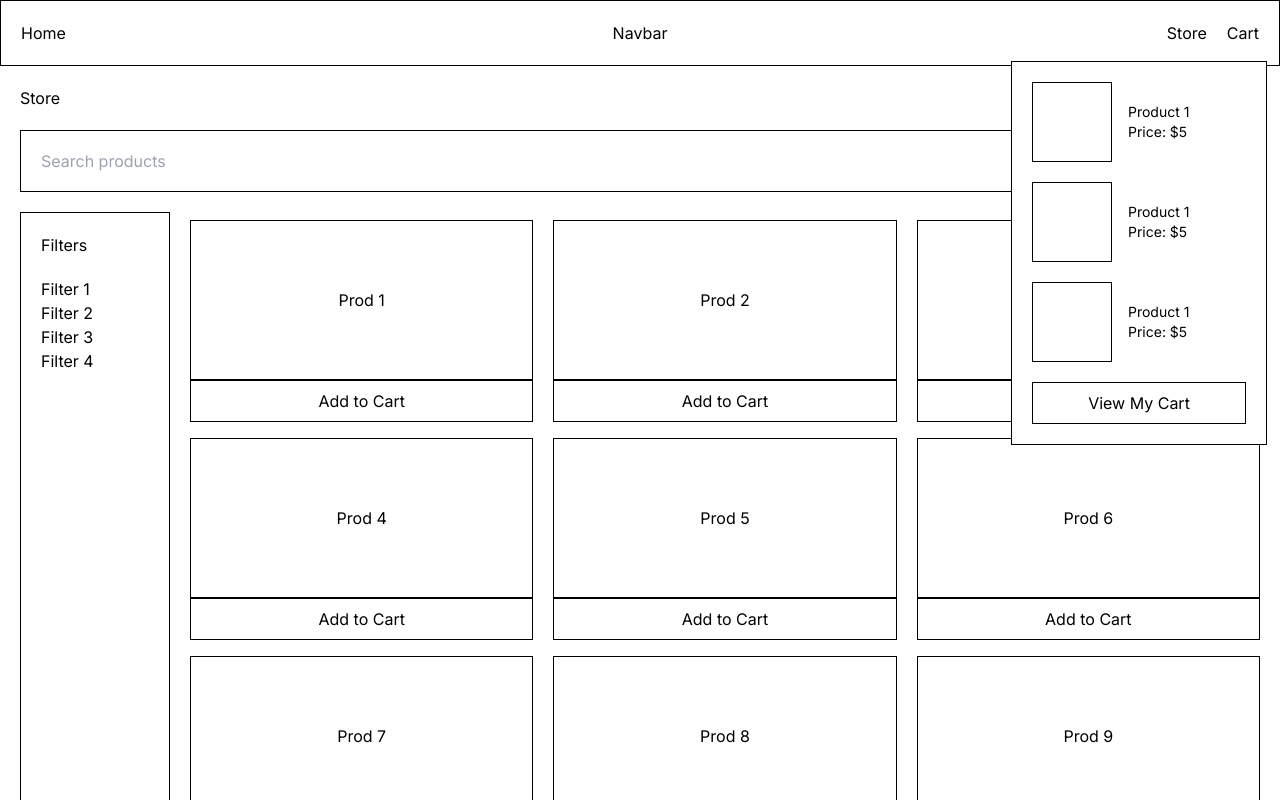
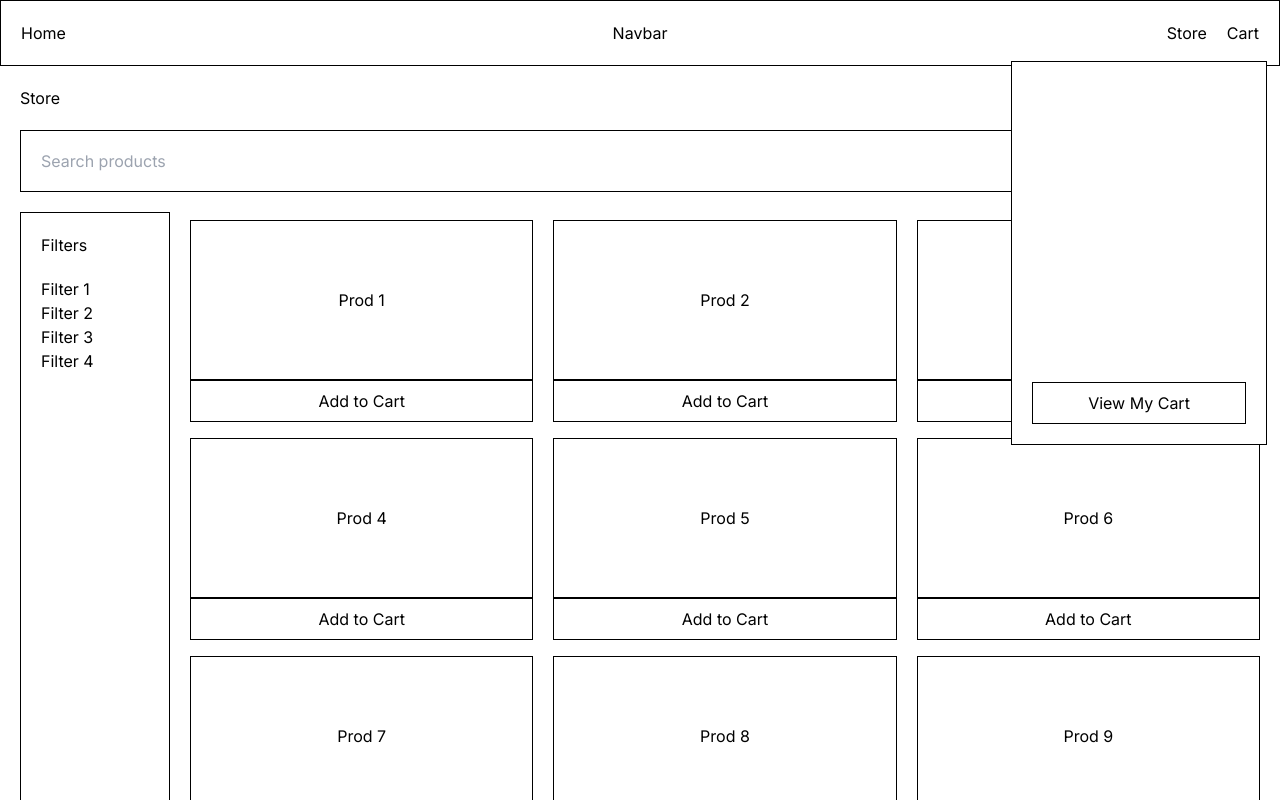
Before and after one commit to mldcmldc/e-commerce, a Next.js app: page /store in a window 1280 px wide. Both pictures are taken after a click on the button "Cart". Shown: the top 800 px of the page. Built offline with nearby package versions, Linux system fonts and the light colour scheme.

Commit message:
Added types and properties for addCart

```diff
--- a/app/components/molecule/cart.tsx
+++ b/app/components/molecule/cart.tsx
@@ -1,54 +1,40 @@
 "use client"
 
-import { useState } from "react";
+import { useCart } from "@/app/hooks/useCart"
+import { useState } from "react"
 
 function Cart() {
-  const [isOpen, setIsOpen] = useState(false);
+  const {
+    getCart: { data: cartItems }
+  } = useCart()
+  const [isOpen, setIsOpen] = useState(false)
 
-  return <div className="relative">
+  return (
+    <div className="relative">
       <button onClick={() => setIsOpen(prevState => !prevState)}>Cart</button>
 
-    {isOpen ? <div className="absolute -right-2 z-50 flex flex-col bg-white mt-4 w-64 h-96 p-5 border border-black">
+      {isOpen ? (
+        <div className="absolute -right-2 z-50 flex flex-col bg-white mt-4 w-64 h-96 p-5 border border-black">
           <div className="flex flex-col gap-y-5 h-72 overflow-y-auto">
-        <div className="flex space-x-4">
+            {cartItems &&
+              cartItems.map(item => (
+                <div className="flex space-x-4" key={item.id}>
                   <div className="h-20 w-20 border border-black" />
                   <div className="flex flex-col justify-center">
-            <p className="text-sm">Product 1</p>
-            <p className="text-sm">Price: $5</p>
+                    <p className="text-sm">{item.name}</p>
+                    <p className="text-sm">Qty: {item.quantity}</p>
+                    <p className="text-sm">Price: {item.price}</p>
                   </div>
                 </div>
-        <div className="flex space-x-4">
-          <div className="h-20 w-20 border border-black" />
-          <div className="flex flex-col justify-center">
-            <p className="text-sm">Product 1</p>
-            <p className="text-sm">Price: $5</p>
+              ))}
           </div>
+          <button className="text-center mt-auto py-2 border border-black">
+            View My Cart
+          </button>
         </div>
-        <div className="flex space-x-4">
-          <div className="h-20 w-20 border border-black" />
-          <div className="flex flex-col justify-center">
-            <p className="text-sm">Product 1</p>
-            <p className="text-sm">Price: $5</p>
+      ) : null}
     </div>
-        </div>
-        <div className="flex space-x-4">
-          <div className="h-20 w-20 border border-black" />
-          <div className="flex flex-col justify-center">
-            <p className="text-sm">Product 1</p>
-            <p className="text-sm">Price: $5</p>
-          </div>
-        </div>
-        <div className="flex space-x-4">
-          <div className="h-20 w-20 border border-black" />
-          <div className="flex flex-col justify-center">
-            <p className="text-sm">Product 1</p>
-            <p className="text-sm">Price: $5</p>
-          </div>
-        </div>
-      </div>
-      <button className="text-center mt-auto py-2 border border-black">View My Cart</button>
-    </div> : null}
-  </div>
+  )
 }
 
-export default Cart;
+export default Cart
--- a/app/components/molecule/product-card.tsx
+++ b/app/components/molecule/product-card.tsx
@@ -13,6 +13,8 @@ function ProductCard(props: ProductCardProps) {
     addCart: { mutate: addToCart }
   } = useCart()
 
+  const randomNumber = () => Math.ceil(Math.random()) * 1000;
+
   return (
     <div className="flex flex-col py-2">
       <div className="w-full h-40 flex justify-center items-center border border-black">
@@ -21,7 +23,7 @@ function ProductCard(props: ProductCardProps) {
       <button
         className="border border-black px-4 py-2"
         onClick={() =>
-          addToCart({ id: Math.ceil(Math.random() * 1000), quantity: 1 })
+          addToCart({ id: randomNumber(), quantity: 1, name: `Product ${randomNumber()}`, price: randomNumber() })
         }
       >
         Add to Cart
--- a/app/hooks/useCart.js
+++ b/app/hooks/useCart.ts
@@ -3,10 +3,17 @@
 import { useQueryClient, useMutation, useQuery } from "@tanstack/react-query"
 import { CartService } from "../services/cart"
 
+type CartItem = {
+  id: number
+  name: string
+  price: number
+  quantity: number
+}
+
 export function useCart() {
   const queryClient = useQueryClient()
 
-  const getCart = useQuery({
+  const getCart = useQuery<CartItem[]>({
     queryKey: ["cart"],
     queryFn: CartService.getCart
   })
--- a/app/services/cart.ts
+++ b/app/services/cart.ts
@@ -1,15 +1,17 @@
-type AddCartObj = {
+type CartItem = {
   id: number
+  name: string
+  price: number
   quantity: number
 }
 
-const cart = []
+const cart: CartItem[] = []
 
 export const CartService = {
   getCart: () => {
     return cart
   },
-  addCart: (obj: AddCartObj) => {
+  addCart: (obj: CartItem) => {
     // fetch by id
     cart.push(obj)
     console.log("added to cart")
```
Lines whose indentation alone changed are shown as unchanged.
